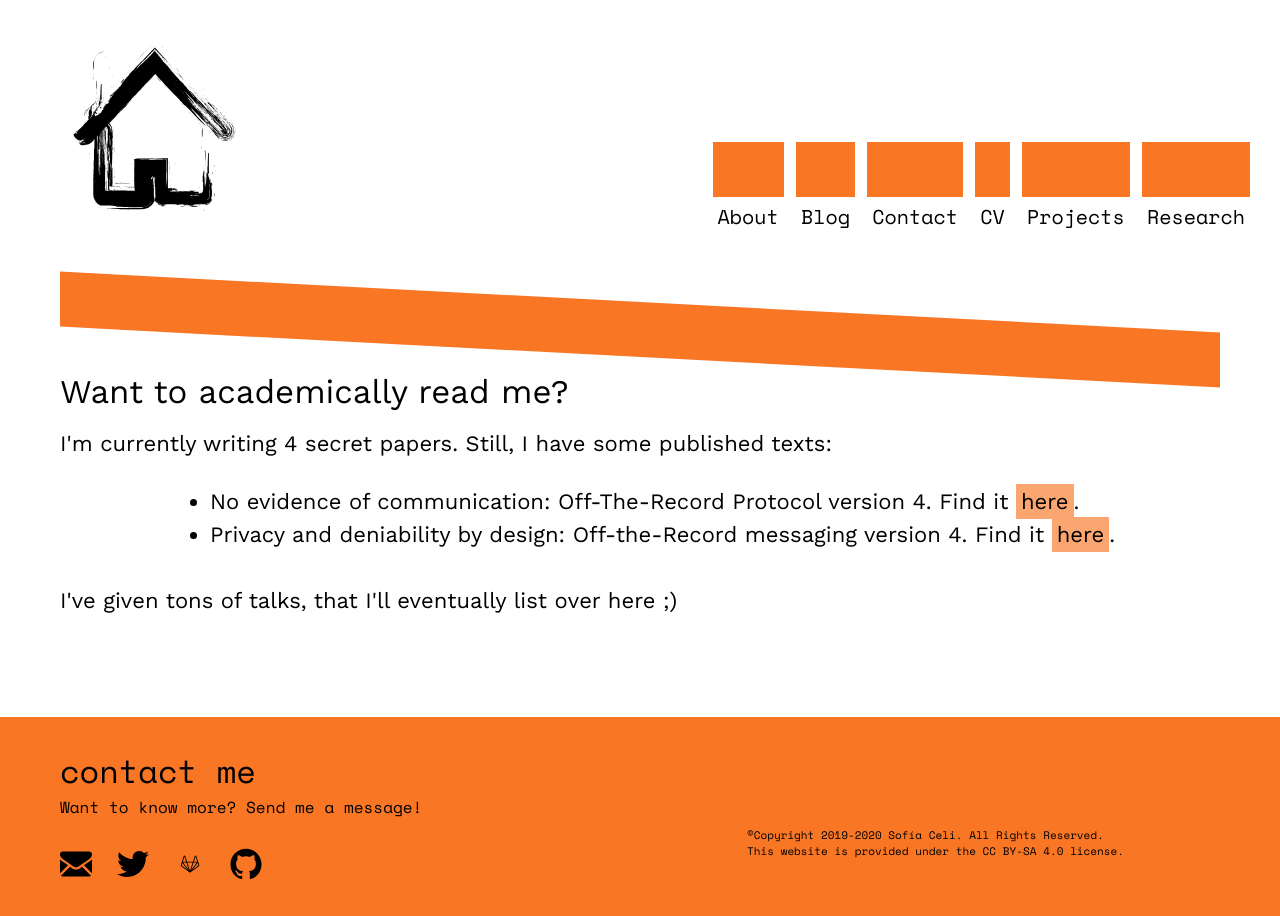
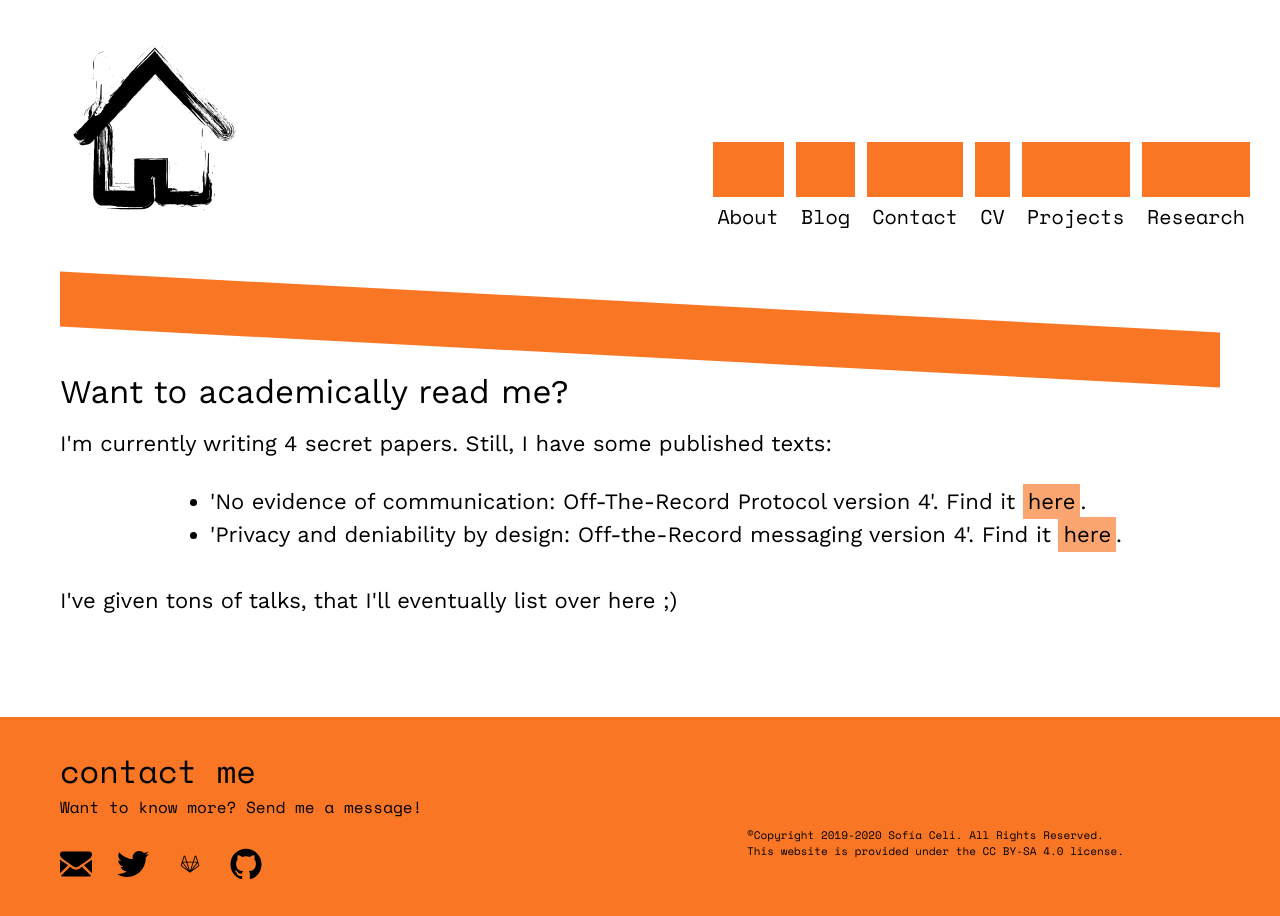
Before and after one commit to claucece/claucece.github.io, a Jekyll site: the page built from research.html, in a window 1280 px wide. Built offline with Jekyll 4.4.1, drawn with Linux system fonts in a browser that asks for light colours.

Commit message:
Add quotes

```diff
--- a/research.html
+++ b/research.html
@@ -12,8 +12,8 @@ tags: menu
     <h1 class="about-subtitle">Want to academically read me?</h1>
     <p>I'm currently writing 4 secret papers. Still, I have some published texts:</p>
     <ul class="centered-list">
-      <li>No evidence of communication: Off-The-Record Protocol version 4. Find it <a href="https://petsymposium.org/2018/files/hotpets/7-bini.pdf" target="_blank">here</a>.</li>
-      <li>Privacy and deniability by design: Off-the-Record messaging version 4. Find it <a href="https://petsymposium.org/2019/files/workshop/abstracts/PUT_2019_paper_17.pdf" target="_blank">here</a>.</li>
+      <li>'No evidence of communication: Off-The-Record Protocol version 4'. Find it <a href="https://petsymposium.org/2018/files/hotpets/7-bini.pdf" target="_blank">here</a>.</li>
+      <li>'Privacy and deniability by design: Off-the-Record messaging version 4'. Find it <a href="https://petsymposium.org/2019/files/workshop/abstracts/PUT_2019_paper_17.pdf" target="_blank">here</a>.</li>
 		</ul>
     <br>
   I've given tons of talks, that I'll eventually list over here ;)
```
